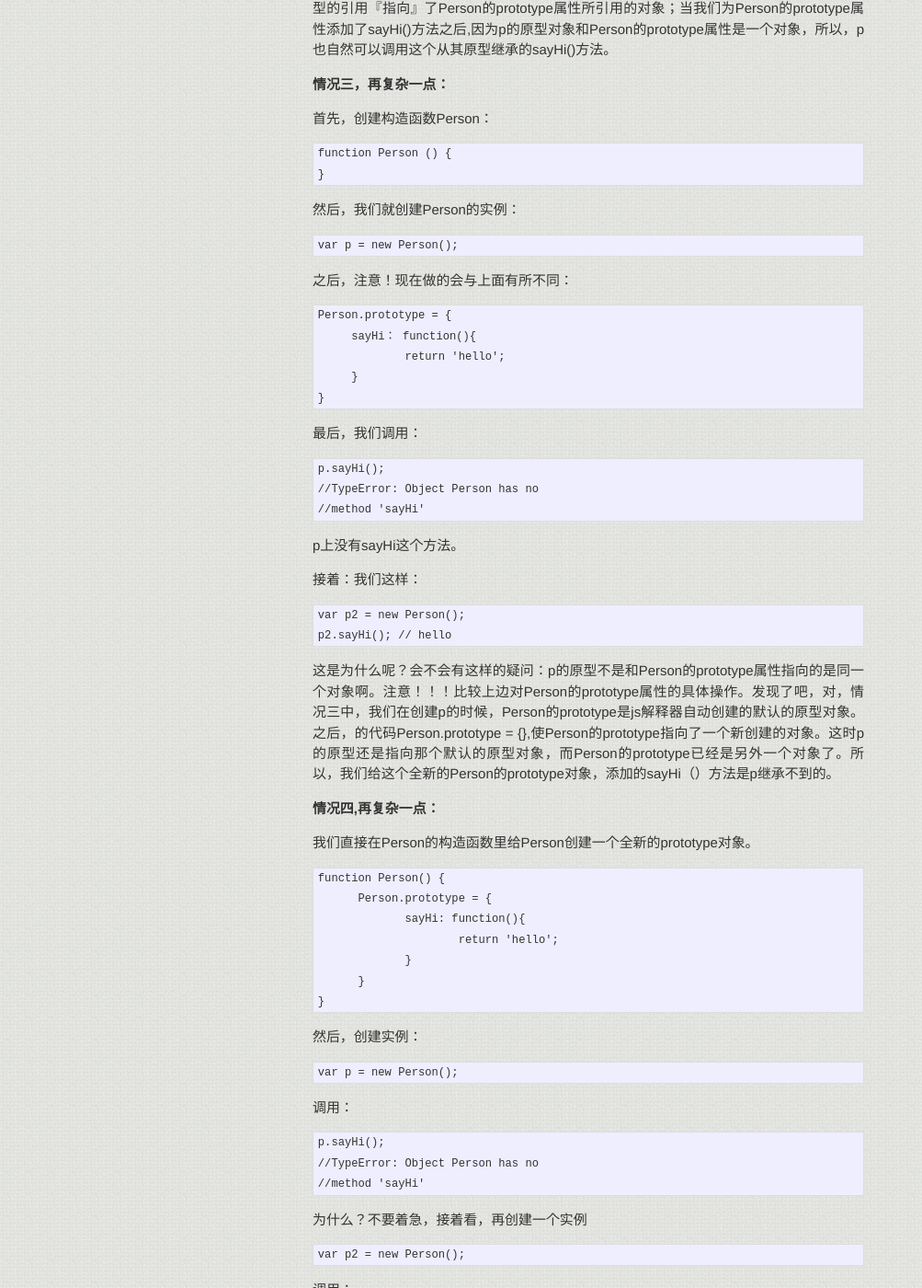
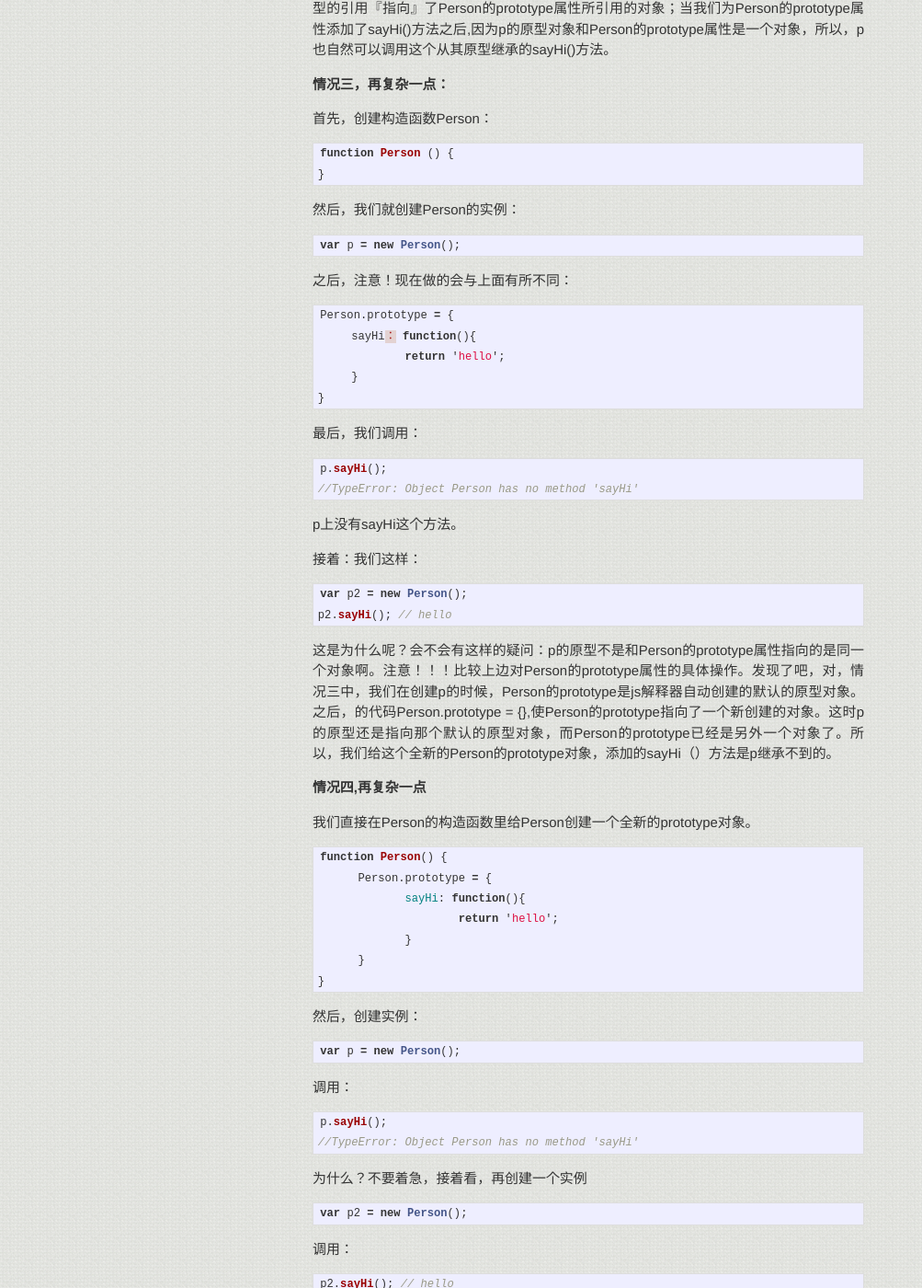
Before and after one commit to zhangwentao/blog, a Jekyll site: the page built from _posts/2013-03-31-javascript构造函数原型实例.md, in a window 1280 px wide and 1400 px high, scrolled down 1136 px. Shown: the whole window at 92% size, without its empty margins (0-1003 px from the left). Built offline with Jekyll 4.4.1, drawn with Linux system fonts in a browser that asks for light colours; Markdown is read by kramdown in place of the engine named in the settings; comment, search, counter and statistics services are not loaded; some of the changed text lies outside the part shown.

Commit message:
更新文章

````diff
--- a/_posts/2013-03-31-javascript构造函数原型实例.md
+++ b/_posts/2013-03-31-javascript构造函数原型实例.md
@@ -8,103 +8,115 @@ layout: post
 ####最简单的情况一：
 
 首先，创建构造函数Person：
-<pre class="brush:js">
+
+```javascript
 function Person () {
 }
-</pre>
+```
 
 然后，给这个Person函数的prototype上添加属性：
-<pre class="brush:js">
+
+```javascript
 Person.prototype.sayHi = function(){
      return 'hello';
 }
-</pre>
+```
 
 最后，我们可以创建这个构造函数的实例：
-<pre class="brush:js">
+
+```javascript
 var p = new Person();
-</pre>
+```
 
 这时，我们调用：
-<pre class="brush:js">
+
+```javascript
 p.sayHi();      // hello
-</pre>
+```
 
 我们在p上可以调用p的构造函数Person的prototype上定义的方法。
-<br>
+
 ####情况二：
 
 首先，创建构造函数Person：
-<pre class="brush:js">
+
+```javascript
 function Person () {
 }
-</pre>
+```
 
 然后，我们就创建Person的实例：
-<pre class="brush:js">
+
+```javascript
 var p = new Person();
-</pre>
+```
 
 这时，再给这个Person函数的prototype上添加属性：
-<pre class="brush:js">
+
+```javascript
 Person.prototype.sayHi = function(){
      return 'hello';
 }
-</pre>
+```
 
 最后，我们调用：
-<pre class="brush:js">
+
+```javascript
 p.sayHi();   //hello
-</pre>
+```
 
 结果还是一样的。
 
 以上两种情况说明了，当用Person构造函数创建实例p的时候，js解释器，已经自动把p的原型的引用『指向』了Person的prototype属性所引用的对象；当我们为Person的prototype属性添加了sayHi()方法之后,因为p的原型对象和Person的prototype属性是一个对象，所以，p也自然可以调用这个从其原型继承的sayHi()方法。
-<br>
 
 ####情况三，再复杂一点：
 
 首先，创建构造函数Person：
-<pre class="brush:js">
+
+```javascript
 function Person () {
 }
-</pre>
+```
 
 然后，我们就创建Person的实例：
-<pre class="brush:js">
+
+```javascript
 var p = new Person();
-</pre>
+```
 
 之后，注意！现在做的会与上面有所不同：
-<pre class="brush:js">
+
+```javascript
 Person.prototype = {
      sayHi： function(){
              return 'hello';
      }
 }
-</pre>
+```
 
 最后，我们调用：
-<pre class="brush:js">
+
+```javascript
 p.sayHi();
-//TypeError: Object Person has no
-//method 'sayHi'
-</pre>
+//TypeError: Object Person has no method 'sayHi'
+```
 
 p上没有sayHi这个方法。
 
 接着：我们这样：
-<pre class="brush:js">
+
+```javascript
 var p2 = new Person();
 p2.sayHi(); // hello
-</pre>
+```
 
 这是为什么呢？会不会有这样的疑问：p的原型不是和Person的prototype属性指向的是同一个对象啊。注意！！！比较上边对Person的prototype属性的具体操作。发现了吧，对，情况三中，我们在创建p的时候，Person的prototype是js解释器自动创建的默认的原型对象。之后，的代码Person.prototype = {},使Person的prototype指向了一个新创建的对象。这时p的原型还是指向那个默认的原型对象，而Person的prototype已经是另外一个对象了。所以，我们给这个全新的Person的prototype对象，添加的sayHi（）方法是p继承不到的。
-<br>
-####情况四,再复杂一点：
+
+####情况四,再复杂一点
 
 我们直接在Person的构造函数里给Person创建一个全新的prototype对象。
-<pre class="brush:js">
+
+```javascript
 function Person() {
       Person.prototype = {
              sayHi: function(){
@@ -112,29 +124,33 @@ function Person() {
              }
       }
 }
-</pre>
+```
 
 然后，创建实例：
-<pre class="brush:js">
+
+```javascript
 var p = new Person();
-</pre>
+```
 
 调用：
-<pre class="brush:js">
+
+```javascript
 p.sayHi();
-//TypeError: Object Person has no
-//method 'sayHi'
-</pre>
+//TypeError: Object Person has no method 'sayHi'
+```
 
 为什么？不要着急，接着看，再创建一个实例
-<pre class="brush:js">
+
+```javascript
 var p2 = new Person();
-</pre>
+```
 
 调用：
-<pre class="brush:js">
+
+```javascript
 p2.sayHi(); // hello
-</pre>
+```
+
 
 ####结论：
 用new和构造函数创建对象时,过程是这样的：首先，js解释器，会创建一个实例对象，接着就会把这个原形对象指向其构造函数的prototype属性指向的对象，然后，才会调用其构造函数。如上例，当p被创建的时候，js解释器，把p的原型指向了Person的默认prototype对象，这基本上是一个空对象，所以p上没有sayHi方法。然后Person被调用了，其内部的代码被运行，Person的prototype属性被指向了一个全新的对象，这个对象上有一个sayHi()属性。接着我们又用Person函数创建了另外一个对象p2,这时，Person的prototype属性，已经在初始化p时被指向了一个包含sayHi()方法的对象。所以可以成功调用p2.sayHi().这种构造方法的写法是不建议的，因为每创建一个新的对象，其构造函数的prototype属性即被重新指定一个全新的对象，破坏了对象的继承。
````
